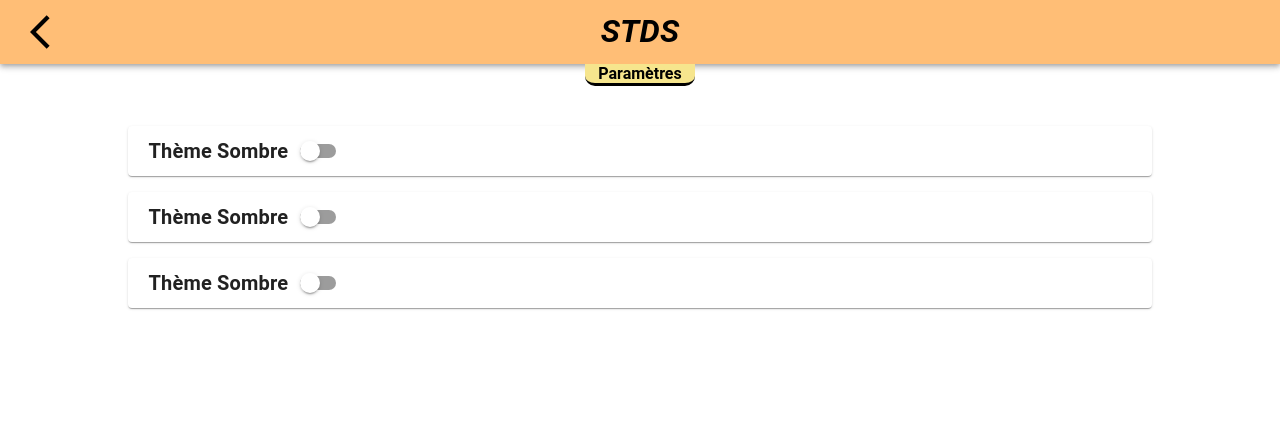
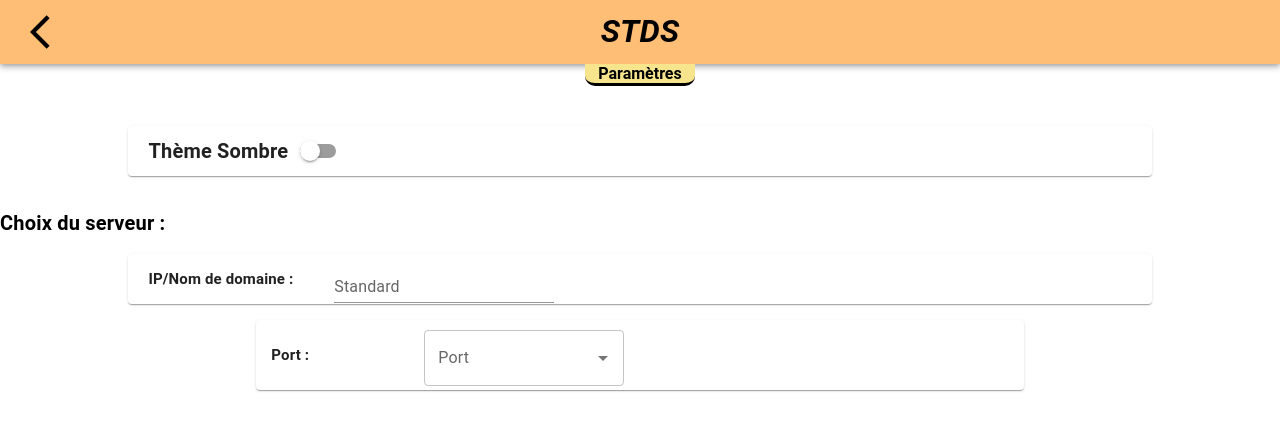
Before and after one commit to Falsimane/SAE-ALT-S3-Dev-22-23-STDS-3B-Equipe-4, a React (Create React App) app in the folder Application/stds-app/: page /parametres in a window 1280 px wide. Shown: the top 430 px of the page. Built offline with nearby package versions, Linux system fonts and the light colour scheme; no server answers.

Commit message:
Choix serveur paramètre ref #29

```diff
--- a/Application/stds-app/src/pages/Parametres.tsx
+++ b/Application/stds-app/src/pages/Parametres.tsx
@@ -9,7 +9,12 @@ import {useContext} from "react";
 import STDSDatasContext from "../utils/mqtt/STDSDatasContext";
 import Switch from '@mui/material/Switch';
 import {IonToggle} from "@ionic/react";
+import TextField from '@mui/material/TextField';
+import Autocomplete from '@mui/material/Autocomplete';
+import { height } from "dom7";
 export default function Puissance() {
+
+
     const refresh = (e: CustomEvent) => {
         setTimeout(() => {
             e.detail.complete();
@@ -24,6 +29,10 @@ export default function Puissance() {
     const toggleDarkModeHandler = () => {
         document.body.classList.toggle("dark");
       };
+
+    const portList = [
+    { label: '8080'},{ label: '8086'},];
+
 
     return (
         <IonPage id="puissance-page">
@@ -64,7 +73,22 @@ export default function Puissance() {
 
                 </Box>
 
-                <Box sx={{display: "flex", justifyContent: "center",}}>
+
+
+                <Typography sx={{
+                        fontWeight: "bold",
+                        fontSize: 20,
+                        position: "relative",
+                        jusitifyContent:"center",
+                        marginTop:4
+                        }}>
+
+                        Choix du serveur :
+
+                    </Typography>
+
+                <Box sx={{display: "flex", justifyContent:'center'}}>
+
 
 
 
@@ -73,21 +97,18 @@ export default function Puissance() {
 
                     <Typography sx={{
                         fontWeight: "bold",
-                        fontSize: 20,
+                        fontSize: 15,
                         position: "relative",
                         jusitifyContent:"center",
-                        marginLeft:'2%'
+                        marginLeft:'2%',
+                        marginRight:'4%'
                         }}>
 
-                        Thème Sombre
+                        IP/Nom de domaine :
 
                     </Typography>
 
-                    <IonToggle
-                    slot="end"
-                    name="darkMode"
-                    onIonChange={toggleDarkModeHandler}
-                    color="warning"/>
+                    <TextField id="standard-basic" label="Standard" variant="standard" />
 
 
 
@@ -95,36 +116,40 @@ export default function Puissance() {
 
                 </Box>
 
-                <Box sx={{display: "flex", justifyContent: "center"}}>
+                <Box sx={{display: "flex", justifyContent:'center'}}>
 
 
 
-                <Card sx={{width:"80%",height:50,display:"flex", alignItems:"center", marginTop: 2}}>
+
+                    <Card sx={{width:"60%",height:70,display:"flex", alignItems:"center", marginTop: 2}}>
 
 
-                    <Typography sx={{
+                        <Typography sx={{
                         fontWeight: "bold",
-                        fontSize: 20,
-                        position: "relative",
+                        fontSize: 15,
                         jusitifyContent:"center",
-                        marginLeft:'2%'
+                        marginLeft:'2%',
+                        marginRight:'%'
                         }}>
 
-                        Thème Sombre
+                        Port :
 
-                    </Typography>
+                        </Typography>
 
-                    <IonToggle
-                    slot="end"
-                    name="darkMode"
-                    onIonChange={toggleDarkModeHandler}
-                    color="warning"/>
+                        <Autocomplete
+                            disablePortal
+                            id="combo-box-demo"
+                            options={portList}
+                            sx={{ width: 200, height: 50 ,marginLeft:'15%'}}
+                            renderInput={(params) => <TextField {...params} label="Port" sx={{ lineHeight:0}}/>}/>
 
 
 
-                </Card>
+
+                    </Card>
 
                 </Box>
+
             </IonContent>
         </IonPage>
     );
```
